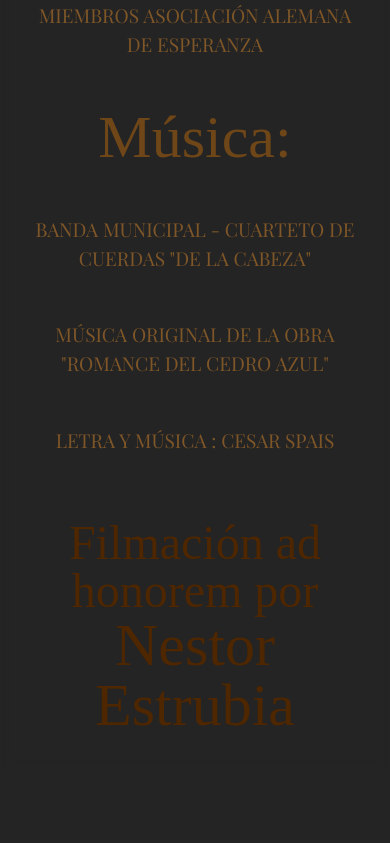
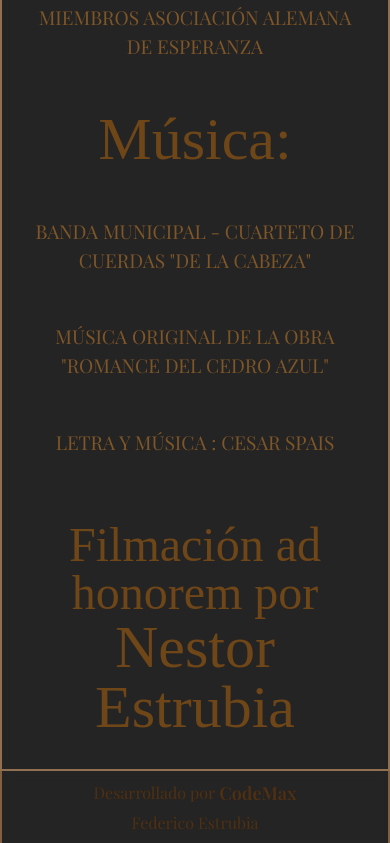
Before and after one commit to FedeEstrubia/El-Arbol-de-la-Libertad, a React (Vite) app: page / in a window 390 px wide. Shown: the part 2605-3448 px from the top of the page. Before the commit the page ends 3372 px from the top, so only its background shows below. Built offline with nearby package versions, Linux system fonts and the light colour scheme; a web font is replaced by a local one.

Commit message:
4th commit

```diff
--- a/src/App.jsx
+++ b/src/App.jsx
@@ -1,5 +1,5 @@
 import './App.css'
-import Landing from './components/landing/Landing'
+import Landing from './components/Landing'
 
 function App() {
 
--- a/src/components/landing/Landing.jsx
+++ b/src/components/Landing.jsx
@@ -3,18 +3,17 @@ import ReactPlayer from "react-player/youtube";
 
 export default function App() {
   return (
-    <div className="flex flex-col justify-start items-center w-full h-screen sm:gap-8 ">
+    <div className="flex flex-col justify-start items-center w-full h-screen">
       <img
         src="/BackgroundOldPapper.jpg"
         alt=""
-        className="hidden opacity-80 sm:flex fixed w-screen h-auto mt-[-150px] z-0"
+        className="hidden opacity-80 selected-none sm:flex fixed w-screen h-auto mt-[-150px] z-0"
       />
       <img
         src="/BackgroundOldPapper.png"
         alt=""
         className="opacity-80 sm:hidden fixed w-auto h-screen z-0"
       />
-
       <div className="top-0 pt-4 flex flex-col items-center w-full gap-12 sm:gap-8 z-10 overflow-hidden shrink-0">
         <motion.h1
           initial={{ scale: 0 }}
@@ -28,10 +27,10 @@ export default function App() {
           initial={{ scale: 0.9, opacity: 0 }}
           animate={{ scale: 1, opacity: 1 }}
           transition={{
-            duration: 4,
+            duration: 2.5,
             ease: "easeInOut",
             type: "spring",
-            delay: 0.2,
+            delay: 0.4,
           }}
           className="text-[#5E3608] mt-[-1.5rem] text-[1.2rem] sm:text-lg lg:text-2xl sm:mt-[-1rem] z-10"
         >
@@ -39,7 +38,6 @@ export default function App() {
           <br /> un amor que hizo historia.
         </motion.h2>
       </div>
-
       <motion.div
         initial={{ opacity: 0, scale: 0.7 }}
         animate={{ opacity: 1, scale: 1 }}
@@ -49,7 +47,7 @@ export default function App() {
           type: "spring",
           ease: "easeInOut",
         }}
-        className="flex w-[90vw] h-[200px] mt-16 sm:w-[70vw] sm:h-[80vh] sm:mt-0 lg:w-[50vw] lg:h-[50vh] lg:mt-12 z-10 rounded-3xl overflow-hidden shrink-0"
+        className="flex w-[90vw] h-[200px] mt-16 sm:w-[70vw] sm:h-[80vh] sm:mt-8 lg:w-[50vw] lg:h-[50vh] lg:mt-8 z-10 rounded-3xl overflow-hidden shrink-0"
       >
         <ReactPlayer
           url="https://youtu.be/tgMrvOuU88g"
@@ -58,7 +56,6 @@ export default function App() {
           height="auto"
         />
       </motion.div>
-
       <div className="flex w-full justify-center mt-8 sm:mt-4 gap-16 z-10">
         <motion.button
           initial={{ opacity: 0, scale: 0.8, y: 0 }}
@@ -69,7 +66,7 @@ export default function App() {
             type: "spring",
             ease: "easeInOut",
           }}
-          className="hidden p-4 text-2xl  sm:w-[15%] sm:h-[5rem]  sm:text-2xl bg-[#6E4618] z-20 rounded-[5rem] shrink-0"
+          className="hidden p-4 text-2xl sm:w-[15%] sm:h-[5rem]  sm:text-2xl bg-[#6E4618] z-20 rounded-[5rem] shrink-0"
         >
           Descargar Video
         </motion.button>
@@ -82,7 +79,7 @@ export default function App() {
             type: "spring",
             ease: "easeInOut",
           }}
-          className="text-2xl mt-12 sm:w-[25%] lg:w-[15%] sm:h-[5rem] sm:mt-4 sm:text-2xl bg-[#7E5628] z-20 rounded-[5rem] shrink-0"
+          className="text-2xl mt-12 sm:w-[25%] lg:w-[15%] sm:h-[5rem] sm:mt-4 sm:text-2xl lg:mt-4 bg-[#7E5628] z-20 rounded-[5rem] shrink-0"
         >
           <a
             href="https://api.whatsapp.com/send?text=https%3A%2F%2Ftupagina.com"
@@ -96,16 +93,15 @@ export default function App() {
       <img
         src="/arrow-down.svg"
         alt=""
-        className="animate-bounce w-16 mt-16 sm:mt-10 sm:w-16 z-10"
+        className="animate-bounce w-16 mt-16 sm:mt-10 lg:mt-8 sm:w-16 z-10"
       />
-
       {/** DIV CONTENEDOR DE CREDITOS */}
       <motion.div
         initial={{ opacity: 0 }}
         whileInView={{ opacity: 1 }}
         transition={{ duration: 2 }}
         viewport={{ once: true }}
-        className="flex flex-col  w-[100%] mt-16 sm:w-full lg:w-[62vw] backdrop-blur-sm sm:mt-24 shrink-0 rounded-t-[4rem] sm:rounded-[3rem] p-8 gap-12 z-10"
+        className="flex flex-col w-[100%] mt-16 sm:w-full lg:w-[62vw] backdrop-blur-sm sm:mt-24 shrink-0 border-2 border-[#907050] rounded-t-[4rem] lg:rounded-[3rem] p-8 gap-12 z-10"
       >
         <motion.h1
           initial={{ scale: 0 }}
@@ -304,12 +300,30 @@ export default function App() {
           whileInView={{ scale: 1 }}
           transition={{ duration: 1, type: "spring", ease: "easeInOut" }}
           viewport={{ once: true }}
-          className="mt-4 sm:mt-12 text-5xl sm:text-7xl text-[#4E2600] sm:text-[#6E4618]"
+          className="mt-4 sm:mt-12 text-5xl sm:text-7xl text-[#6E4618]"
         >
           Filmación ad honorem por{" "}
           <span className="text-6xl sm:text-7xl">Nestor Estrubia</span>{" "}
         </motion.h1>
       </motion.div>
+      <motion.footer className="flex flex-col items-center justify-center w-screen lg:mt-8 z-30">
+        <div
+          className={`flex flex-col justify-center items-center backdrop-blur-sm pt-2 pb-2 border-x-2 border-[#806040] lg:border-t-2 lg:border-[#806040] w-screen gap-1 z-20`}
+        >
+          <p className={`flex justify-center items-center text-base lg:text-xl font-regular text-[#503010]`}>
+            Desarrollado por&nbsp;
+            <motion.p
+              whileHover={{ scale: 0.98 }}
+              className="cursor-pointer text-[#503010] text-lg lg:text-2xl font-semibold"
+            >
+              CodeMax
+            </motion.p>
+          </p>
+          <p className={`text-base lg:text-xl font-regular text-[#503010]`}>
+            Federico Estrubia
+          </p>
+        </div>
+      </motion.footer>
     </div>
   );
 }
```
